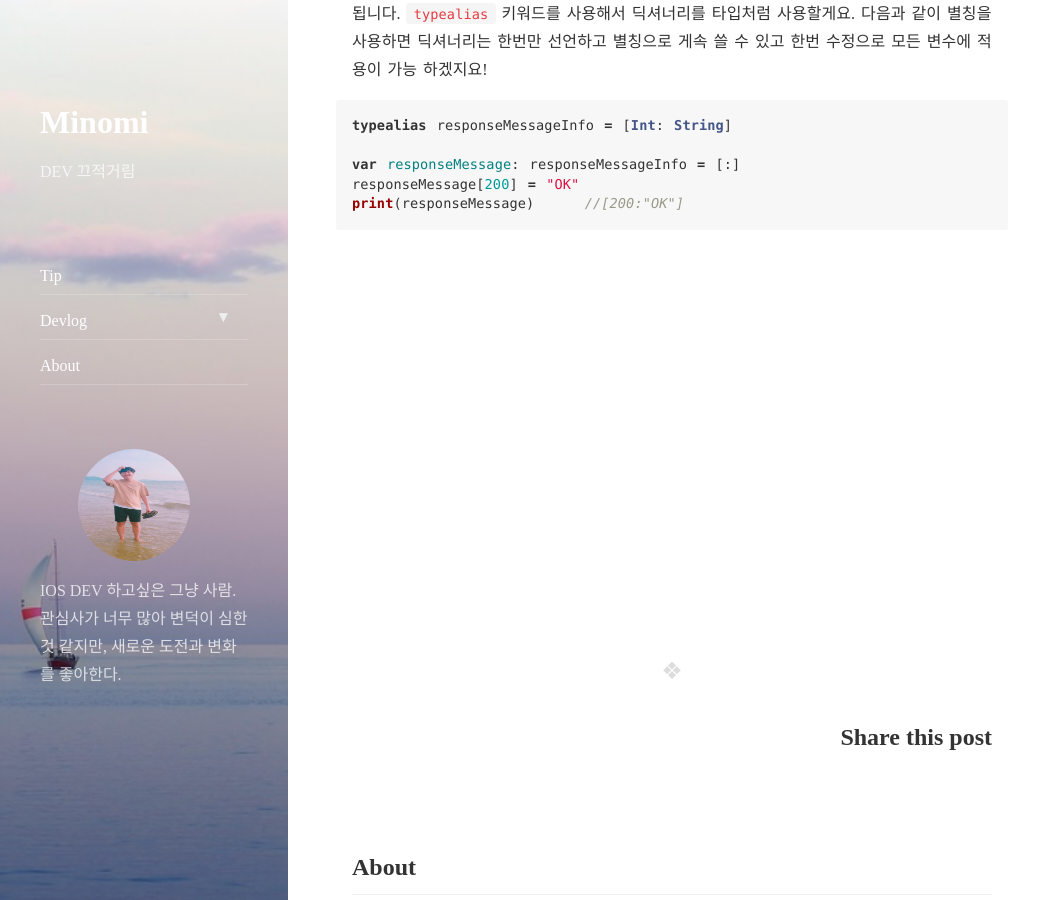
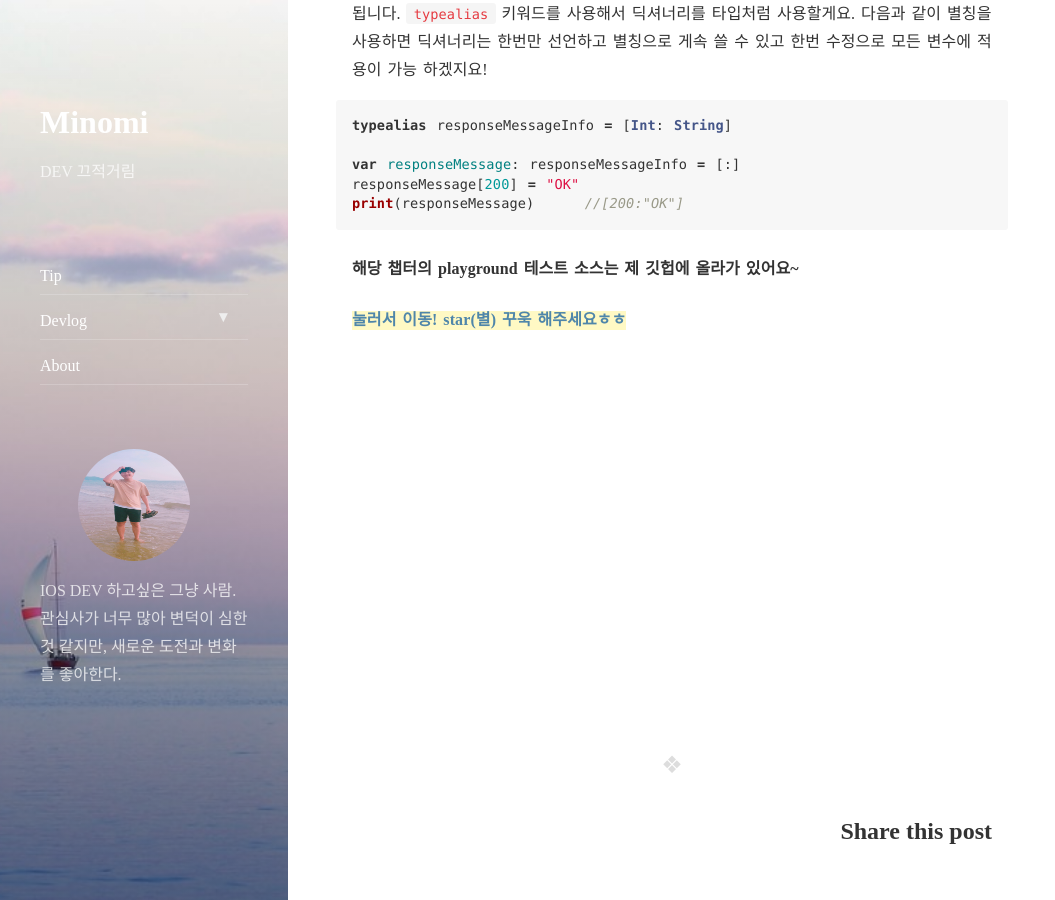
Before and after one commit to MinominoDomino/MinominoDomino.github.io, a Jekyll site: the page built from _posts/2019-04-26-swift-dictionary.md, in a window 1280 px wide and 900 px high, scrolled down 1943 px. Shown: the whole window, without its empty margins (0-1055 px from the left). Built offline with Jekyll 4.4.1, drawn with Linux system fonts in a browser that asks for light colours; nearby versions of some CDN libraries; comment, search, counter and statistics services are not loaded.

Commit message:
mod devlog

````diff
--- a/_posts/2019-04-26-swift-dictionary.md
+++ b/_posts/2019-04-26-swift-dictionary.md
@@ -87,3 +87,6 @@ var responseMessage: responseMessageInfo = [:]
 responseMessage[200] = "OK"
 print(responseMessage)     //[200:"OK"]
 ```
+
+###### 해당 챕터의 playground 테스트 소스는 제 깃헙에 올라가 있어요~
+###### [눌러서 이동! star(별) 꾸욱 해주세요ㅎㅎ](https://github.com/MinominoDomino/swift-grammar-house)
````
